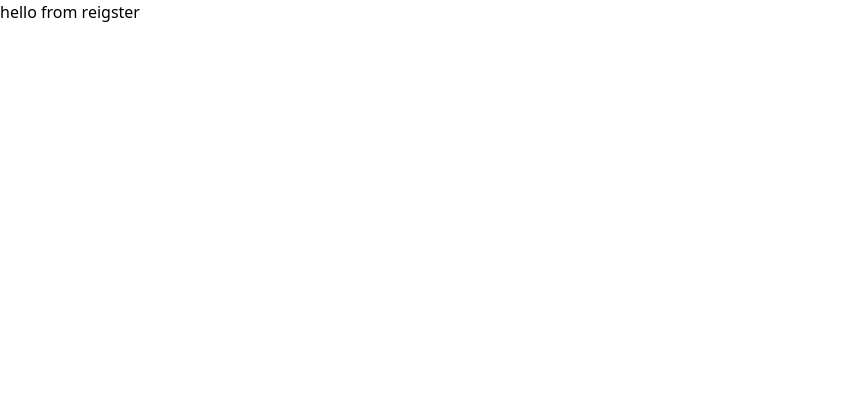
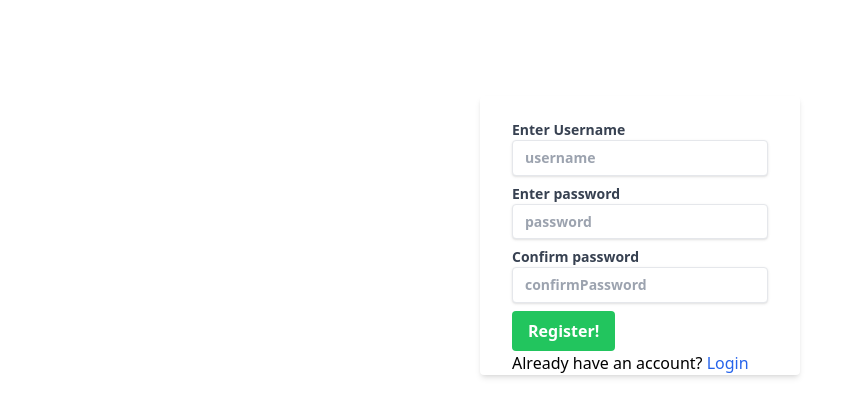
Before and after one commit to maskudo/chat-app, a React (Vite) app in the folder client/: page /register in a window 1280 px wide. Shown: the top 416 px of the page, without its empty margins (0-861 px from the left). Built offline with nearby package versions, Linux system fonts and the light colour scheme; the HTML template or start-up script is replaced by a standard one.

Commit message:
create form

```diff
--- a/client/src/pages/Register.jsx
+++ b/client/src/pages/Register.jsx
@@ -1,3 +1,146 @@
+import { useState } from 'react';
+import { Link } from 'react-router-dom';
+import { toast, ToastContainer } from 'react-toastify';
+import 'react-toastify/dist/ReactToastify.css';
+
+function isAlphaNumeric(str) {
+  let code;
+  let i;
+  let len;
+
+  for (i = 0, len = str.length; i < len; i += 1) {
+    code = str.charCodeAt(i);
+    if (
+      !(code > 47 && code < 58) && // numeric (0-9)
+      !(code > 64 && code < 91) && // upper alpha (A-Z)
+      !(code > 96 && code < 123)
+    ) {
+      // lower alpha (a-z)
+      return false;
+    }
+  }
+  return true;
+}
+
 export default function Register() {
-  return <div>hello from reigster</div>;
+  const [values, setValues] = useState({
+    username: '',
+    password: '',
+    confirmPassword: '',
+  });
+
+  const handleValidation = () => {
+    const { password, confirmPassword, username } = values;
+    const toastOptions = {
+      position: 'bottom-right',
+      autoClose: 8000,
+      pauseOnHover: true,
+      draggable: true,
+      theme: 'light',
+    };
+    if (username.length < 3) {
+      toast.error(
+        'Username should be longer than 3 characters in length',
+        toastOptions
+      );
+      return false;
+    }
+    if (!isAlphaNumeric(username)) {
+      toast.error(
+        'Username can only contain alphanumeric characters',
+        toastOptions
+      );
+      return false;
+    }
+    if (password !== confirmPassword) {
+      toast.error('Passwords do not match.', toastOptions);
+      return false;
+    }
+    if (password.length < 7) {
+      toast.error(
+        'Password should be longer than 7 characters in length',
+        toastOptions
+      );
+      return false;
+    }
+
+    return true;
+  };
+
+  const handleSubmit = (e) => {
+    e.preventDefault();
+    handleValidation();
+  };
+
+  const handleChange = (e) => {
+    setValues({ ...values, [e.target.name]: e.target.value });
+  };
+
+  return (
+    <div id='register' className='w-full max-w-xs mx-auto my-24'>
+      <form
+        onSubmit={(e) => handleSubmit(e)}
+        className='bg-white shadow-md rounded px-8 pt-6 mb-4'
+      >
+        <label
+          htmlFor='username'
+          className='block text-gray-700 text-sm font-bold mb-2'
+        >
+          Enter Username
+          <input
+            className='shadow appearance-none border rounded w-full py-2 px-3 text-gray-700 leading-tight focus:outline-none focus:shadow-outline'
+            type='text'
+            name='username'
+            placeholder='username'
+            id='username'
+            onChange={(e) => handleChange(e)}
+          />
+        </label>
+
+        <label
+          htmlFor='password'
+          className='block text-gray-700 text-sm font-bold mb-2'
+        >
+          Enter password
+          <input
+            className='shadow appearance-none border rounded w-full py-2 px-3 text-gray-700 leading-tight focus:outline-none focus:shadow-outline'
+            type='password'
+            name='password'
+            id='password'
+            placeholder='password'
+            onChange={(e) => handleChange(e)}
+          />
+        </label>
+
+        <label
+          htmlFor='confirmPassword'
+          className='block text-gray-700 text-sm font-bold mb-2'
+        >
+          Confirm password
+          <input
+            className='shadow appearance-none border rounded w-full py-2 px-3 text-gray-700 leading-tight focus:outline-none focus:shadow-outline'
+            type='password'
+            placeholder='confirmPassword'
+            name='confirmPassword'
+            id='confirmPassword'
+            onChange={(e) => handleChange(e)}
+          />
+        </label>
+
+        <button
+          type='submit'
+          className='bg-green-500 hover:bg-green-700 text-white font-bold py-2 px-4 rounded focus:outline-none focus:shadow-outline'
+        >
+          Register!
+        </button>
+        <div>
+          Already have an account?{' '}
+          <Link className='text-blue-600 visited:text-blue-600' to='/login'>
+            Login
+          </Link>
+        </div>
+        <ToastContainer />
+      </form>
+    </div>
+  );
 }
```
